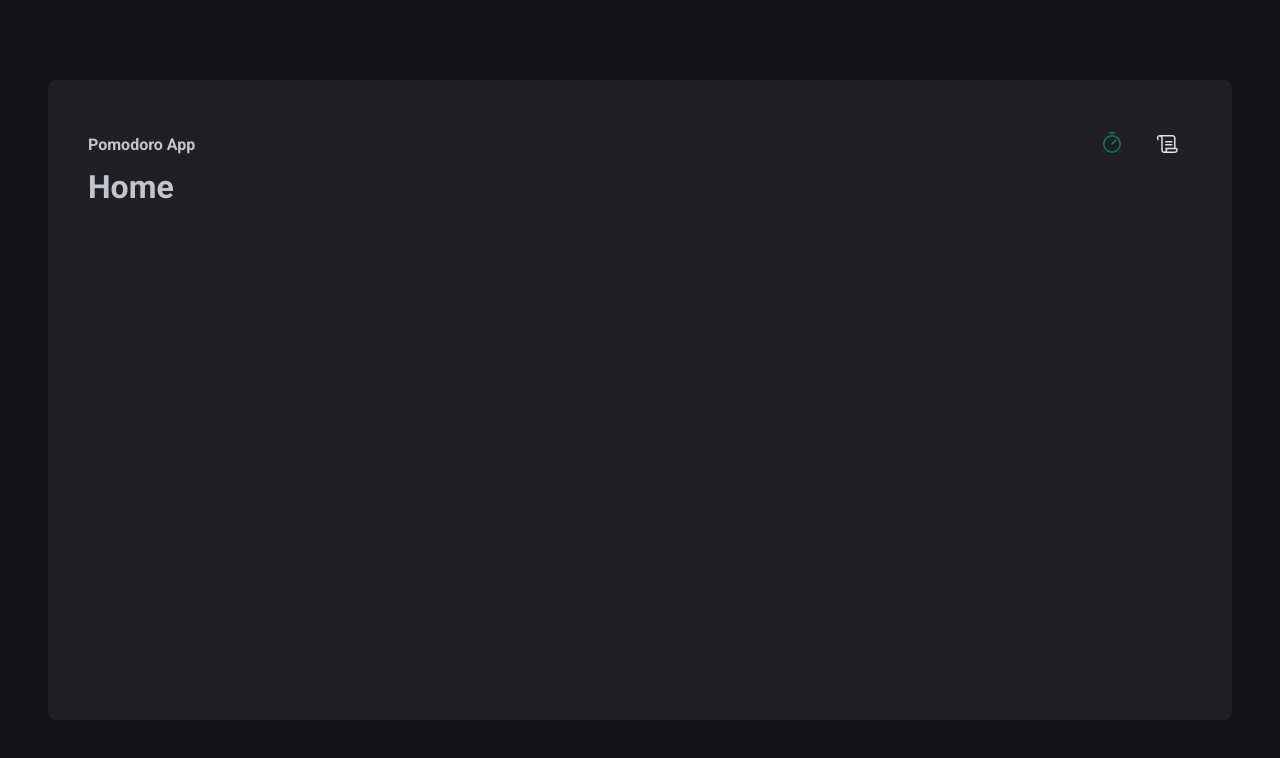
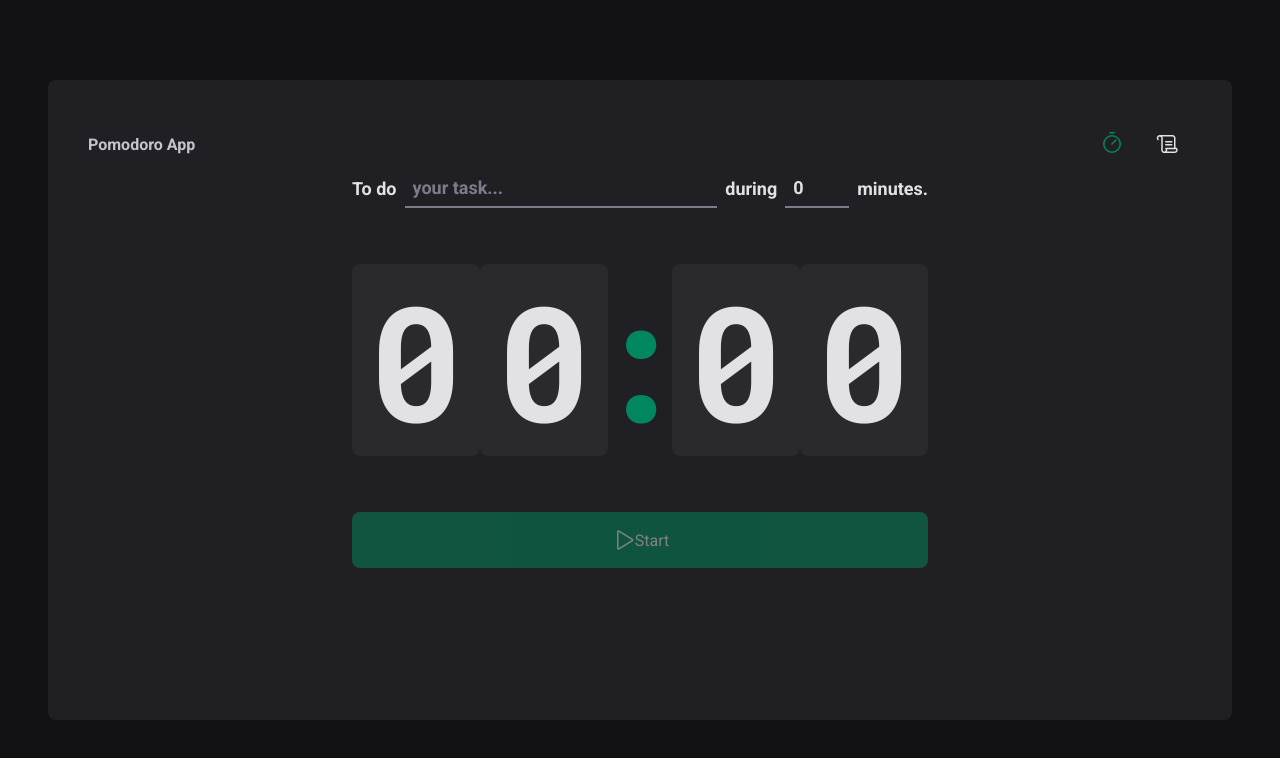
Before and after one commit to murielpacheco/pomodoro-ignite, a React (Vite) app: page / in a window 1280 px wide. Shown: the top 758 px of the page. Built offline with nearby package versions, Linux system fonts and the light colour scheme.

Commit message:
feat: minor changes

```diff
--- a/package.json
+++ b/package.json
@@ -9,11 +9,14 @@
     "preview": "vite preview"
   },
   "dependencies": {
+    "@hookform/resolvers": "^2.9.10",
     "phosphor-react": "^1.4.1",
     "react": "^18.2.0",
     "react-dom": "^18.2.0",
+    "react-hook-form": "^7.41.3",
     "react-router-dom": "^6.6.1",
-    "styled-components": "^5.3.6"
+    "styled-components": "^5.3.6",
+    "zod": "^3.20.2"
   },
   "devDependencies": {
     "@types/react": "^18.0.26",
--- a/src/Router.tsx
+++ b/src/Router.tsx
@@ -1,4 +1,4 @@
-import {Routes, Route} from 'react-router-dom';
+import { Routes, Route } from 'react-router-dom';
 import { DefaultLayout } from './layouts/DefautLayout';
 import { History } from './pages/History';
 import { Home } from './pages/Home';
--- a/src/layouts/DefautLayout/styles.ts
+++ b/src/layouts/DefautLayout/styles.ts
@@ -5,10 +5,9 @@ export const LayoutContainer = styled.div`
   height: calc(100vh - 10rem);
   margin: 5rem auto;
   padding: 2.5rem;
-
-  background-color: ${props => props.theme['gray-800']};
+  background: ${(props) => props.theme['gray-800']};
   border-radius: 8px;
-
   display: flex;
   flex-direction: column;
+  overflow: auto;
 `;
--- a/src/pages/History.tsx
+++ /dev/null
@@ -1,3 +0,0 @@
-export function History() {
-	return <h1>History</h1>;
-}
--- a/src/pages/Home.tsx
+++ /dev/null
@@ -1,3 +0,0 @@
-export function Home() {
-	return <h1>Home</h1>;
-}
--- a/src/styles/global.ts
+++ b/src/styles/global.ts
@@ -15,6 +15,7 @@ export const GlobalStyle = createGlobalStyle`
 	body {
 		background-color: ${props => props.theme['gray-900']};
 		color: ${props => props.theme['gray-300']};
+		-webkit-font-smoothing: antialiased;
 	}
 
 	body, input, textarea, button {
```
Also changed, not shown: 1 other file (tests, documents, lock files or other folders).
